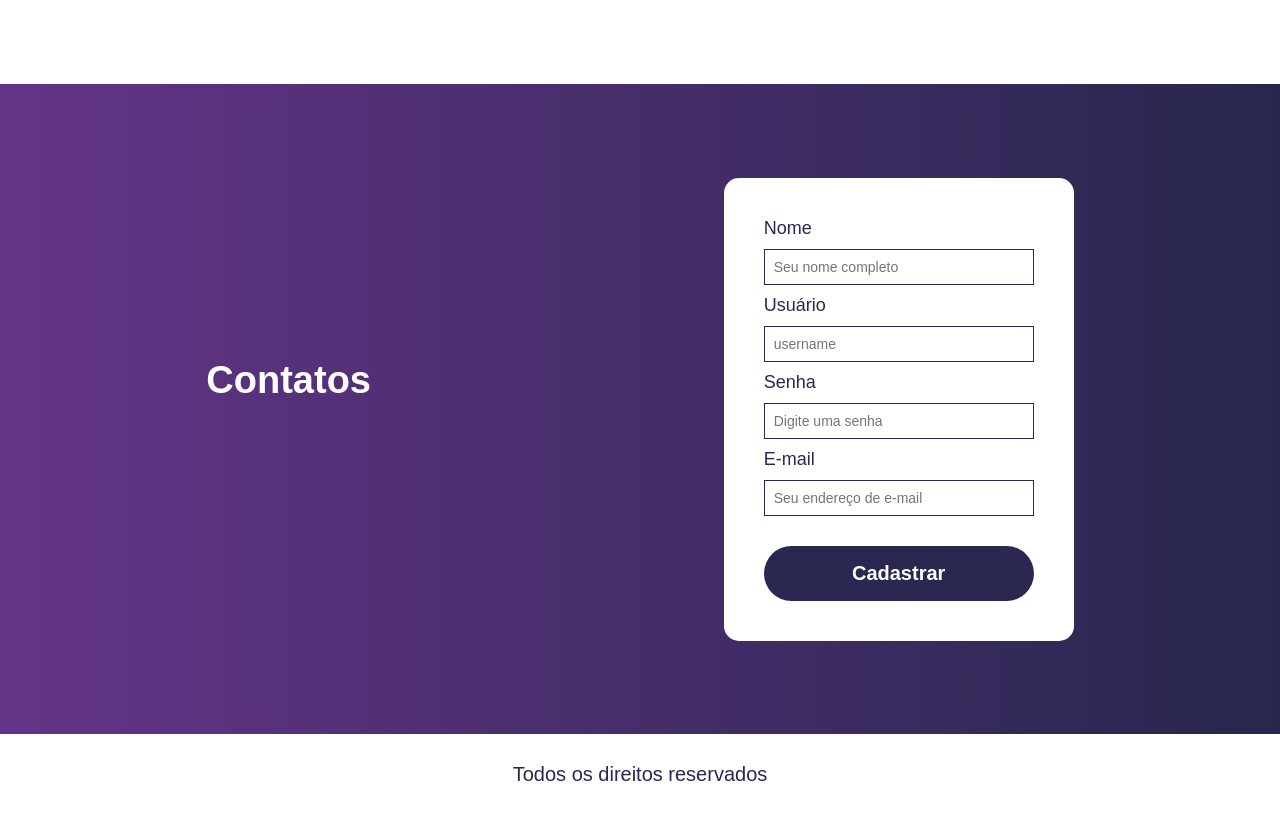
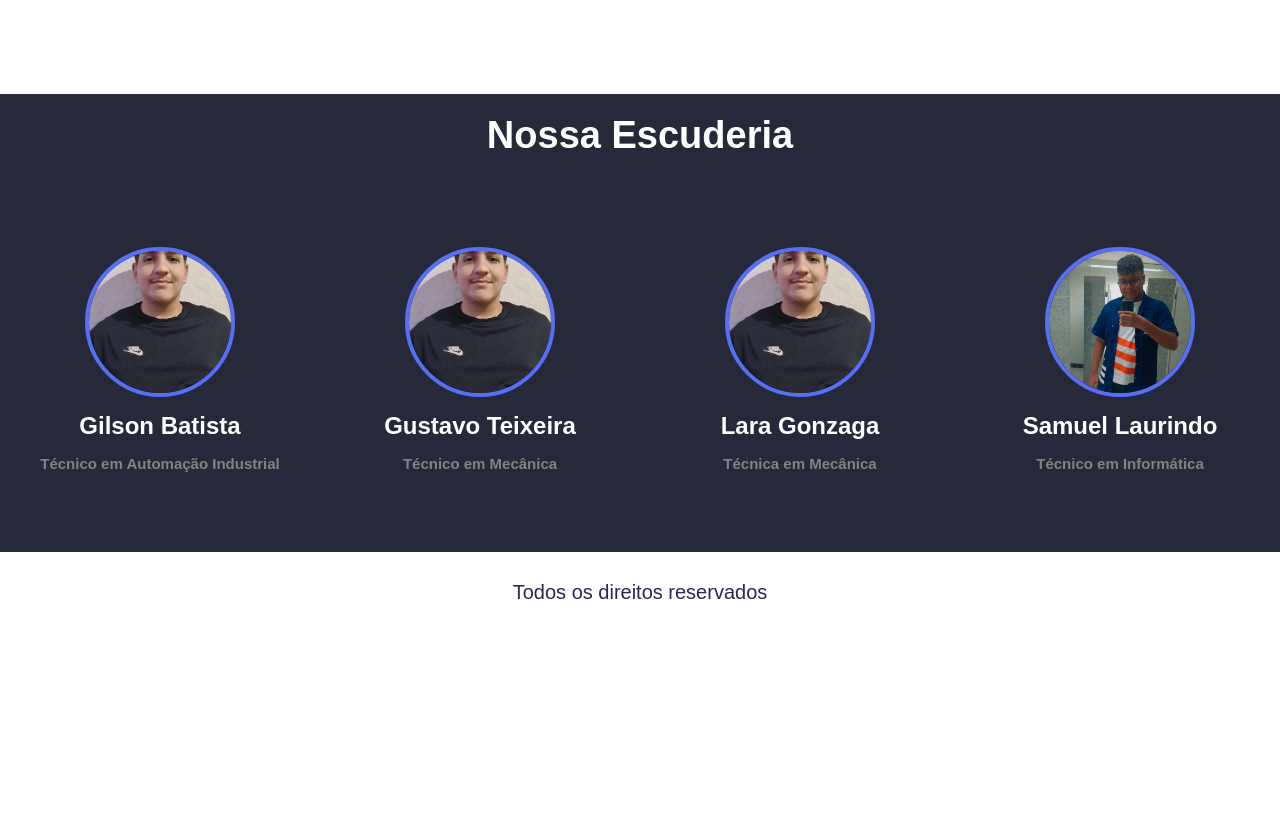
Before and after one commit to sx1n/Grand_Prix_SENAI, a plain HTML site: page index.html in a window 1280 px wide. Shown: the part 840-1654 px from the top of the page. After the commit the page ends 1472 px from the top, so only its background shows below. Drawn offline with Linux system fonts and the light colour scheme.

Commit message:
i wanna sleep

```diff
--- a/index.html
+++ b/index.html
@@ -6,7 +6,8 @@
     <meta name="viewport" content="width=device-width, initial-scale=1.0">
     <meta http-equiv="X-UA-Compatible" content="ie=edge">
     <link rel="stylesheet" href="style.css">
-    <link rel="shortcut icon" type="imagem/x-icon" href="assets/icone-removebg-preview.png" />
+    <link rel="shortcut icon" type="imagem/x-icon" href="assets/icon-logo.png" />
+    <link rel="stylesheet" href="styleteam.css">
     <title>Avalanche</title>
 </head>
 
@@ -41,11 +42,12 @@
                 equipamentos de cunho Industrial, oferencendo <b>Segurança</b>, <b>Exatidão</b> e <b>Agilidade de
                     Entregas</b>.
             </p>
-            <button title="Visualizar Resumo.pdf"><a href="Resumo.pdf" target="_blank">Saiba mais</a></button>
+            <button title="Visualizar o Resumo em PDF"><a href="Resumo.pdf" target="_blank">Saiba mais</a></button>
         </div>
-        <img src="/assets/icon-logo.png" alt="" id="logo_a">
+        <img src="/assets/icon-logo.png" alt="">
     </section>
 
+    <!-- Arquivos -->
     <section id="sobre">
         <div>
             <img src="assets/icon-bm_canvas.png" alt="Logo do BM Canvas" style="color:black;">
@@ -68,7 +70,35 @@
         </div>
     </section>
 
-    <section id="contatos">
+    <!-- Equipe -->
+    <section id="escuderia">
+        <h1 class="title">Nossa Escuderia</h1>
+        <div class="team-row">
+            <div class="member">
+                <img src="assets/GustavoTeixeira.jpg" alt="">
+                <h2>Gilson Batista</h2>
+                <h5>Técnico em Automação Industrial</h5>
+            </div>
+            <div class="member">
+                <img src="assets/GustavoTeixeira.jpg" alt="">
+                <h2>Gustavo Teixeira</h2>
+                <h5>Técnico em Mecânica</h5>
+            </div>
+            <div class="member">
+                <img src="assets/GustavoTeixeira.jpg" alt="">
+                <h2>Lara Gonzaga</h2>
+                <h5>Técnica em Mecânica</h5>
+            </div>
+            <div class="member">
+                <img src="assets/SamuelLaurindo.jpg" alt="">
+                <h2>Samuel Laurindo</h2>
+                <h5>Técnico em Informática</h5>
+            </div>
+        </div>
+    </section>
+
+    <!-- Contatos -->
+    <!-- <section id="contatos">
         <div>
             <h1>Contatos</h1>
             <img src="/assets/494641.png" alt="">
@@ -84,7 +114,7 @@
             <input type="text" name="" id="" placeholder="Seu endereço de e-mail">
             <button type="submit">Cadastrar</button>
         </form>
-    </section>
+    </section> -->
 
     <footer>
         <p>Todos os direitos reservados</p>
--- a/style.css
+++ b/style.css
@@ -2,6 +2,7 @@
     padding: 0;
     margin: 0;
     box-sizing: border-box;
+    text-decoration: none;
 }
 
 html {
@@ -22,13 +23,12 @@ header {
     justify-content: flex-end;
     align-items: center;
     padding: 40px 80px 0 80px;
-    background-image: linear-gradient(-90deg, #27274D, #643488);
+    /* background-image: linear-gradient(-90deg, #27274D, #643488); */
     /* background-image: linear-gradient(-90deg, red, black); */
+    /* background-image: linear-gradient(-90deg, rgb(212, 47, 47), black 60%); */
+    background-image: linear-gradient(90deg, #0A0D14, #28364E);
+}
 
-}
-#logo_a{
-    filter: invert(1);
-}
 header div {
     margin: auto;
     margin-left: 0;
@@ -66,6 +66,7 @@ a{
     padding: 30px 80px;
     /* background-image: linear-gradient(-90deg, #27274D, #643488); */
     background-image: linear-gradient(-90deg, rgb(212, 47, 47), black 60%);
+    background-image: linear-gradient(90deg, #0A0D14, #28364E);
     /* background-image: linear-gradient(-90deg, blue, black); */
     /* background-image: linear-gradient(-90deg, yellow, black); */
 }
@@ -98,6 +99,10 @@ a{
 
 #inicio div button:hover {
     background: rgb(219, 90, 92);
+}
+
+#inicio img {
+    filter: invert(1);
 }
 
 #sobre {
@@ -134,6 +139,7 @@ a{
     justify-content: space-around;
     height: 650px;
     background-image: linear-gradient(-90deg, #27274D, #643488);
+    background-image: linear-gradient(-90deg, rgb(212, 47, 47), black 50%);
     padding: 0 30px;
 }
 
--- /dev/null
+++ b/styleteam.css
@@ -0,0 +1,56 @@
+#escuderia{
+    background-color: #252939;
+    /* background-image: linear-gradient(-90deg, rgb(212, 47, 47), black 50%); */
+}
+
+.title{
+    text-align: center;
+    text-transform: capitalize;
+    margin: 10px 0;
+    padding-top: 20px;
+    position: relative;
+}
+
+.team-row{
+    display: flex;
+    justify-content: center;
+    flex-wrap: wrap;
+    padding: 40px 0;
+}
+
+.member{
+    flex: 1 1 250px;
+    margin: 20px;
+    text-align: center;
+    padding: 20px 10px;
+    cursor: pointer;
+    max-width: 300px;
+    transition: all 0.3s;
+}
+
+.member:hover{
+    box-shadow: 0 10px 20px rgba(0,0,0,0.1);
+    transform: translateY(-20px);
+}
+
+.member img{
+    display: block;
+    width: 150px;
+    height: 150px;
+    object-fit: cover;
+    border:4px solid #556FF7;
+    border-radius: 50%;
+    margin: 0 auto;
+}
+
+.member h2{
+    /* text-transform: uppercase; */
+    font-size: 24px;
+    margin: 15px 0;
+}
+
+.member h5{
+    font-size: 15px;
+    color: #838383;
+    /* line-height: 1.6; */
+}
```
Also changed, not shown: assets/GustavoTeixeira.jpg (added), assets/SamuelLaurindo.jpg (added), icon-bm_canvas.png (deleted), icon-logo.png (deleted), icon-prototype.png (deleted), icon-youtube.png (deleted).
